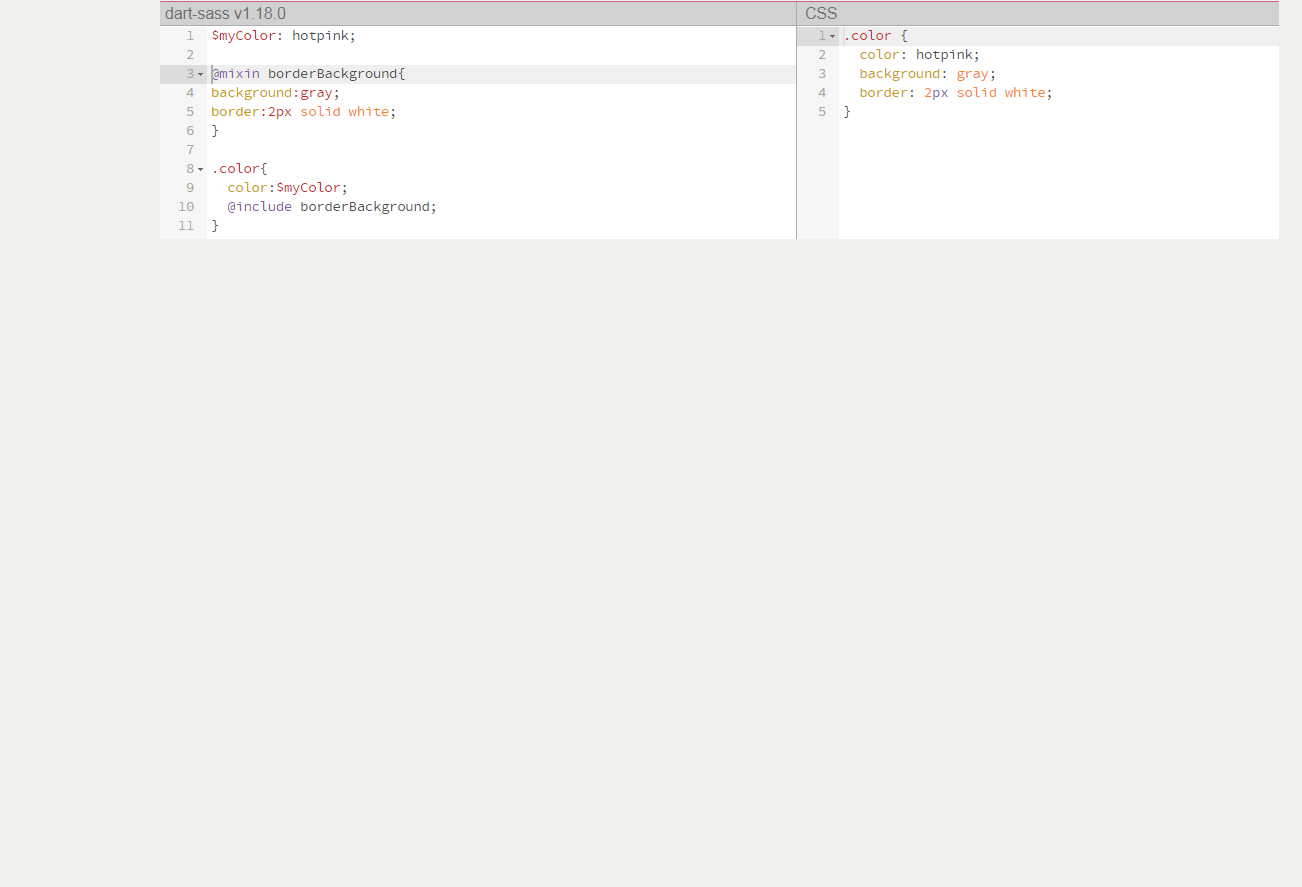
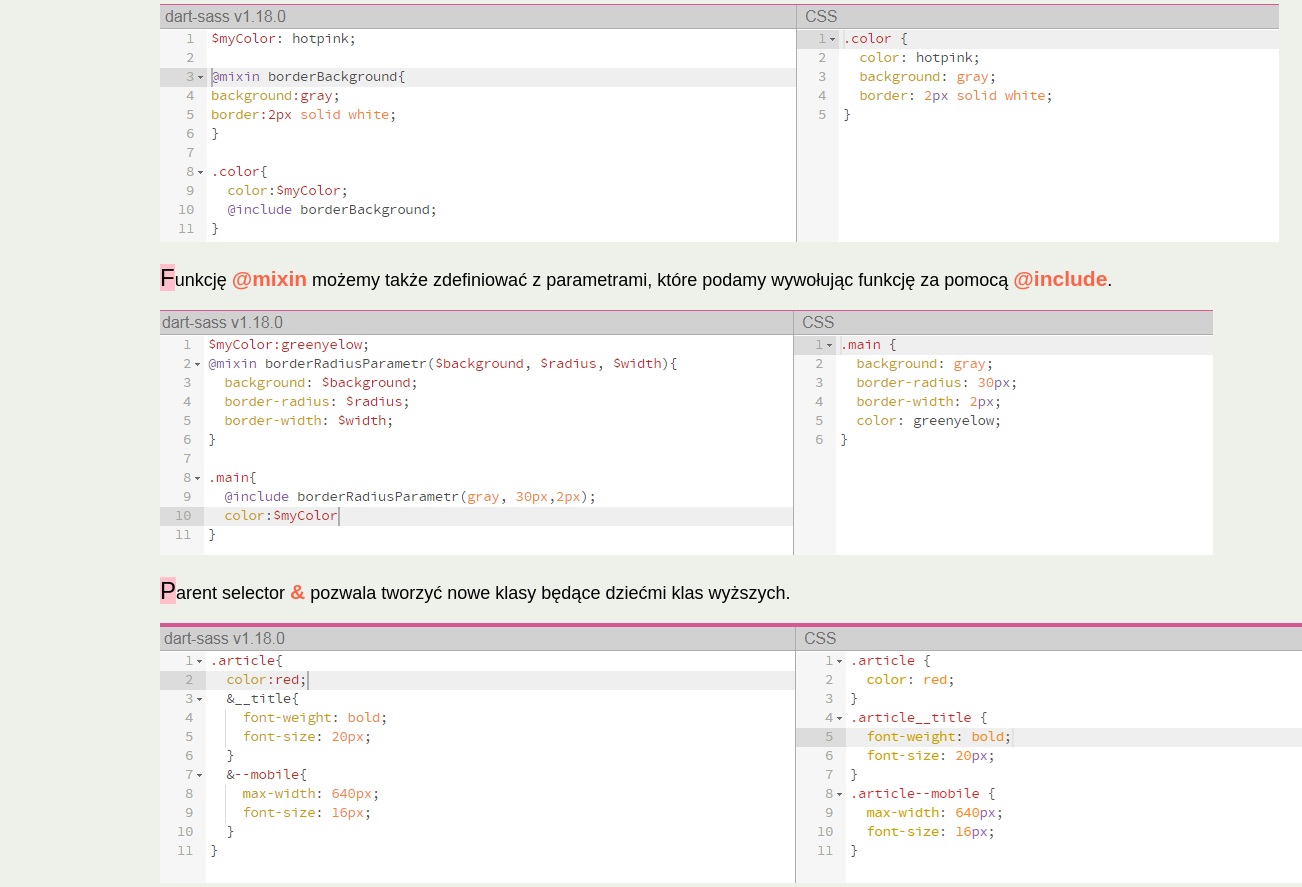
Before and after one commit to norbert-lukaszuk/homepage, a plain HTML site: page sass.html in a window 1280 px wide. Shown: the part 344-1231 px from the top of the page, 1302 px wide, since content can reach past the window. Before the commit the page ends 800 px from the top, so only its background shows below. Drawn offline with Linux system fonts and the light colour scheme.

Commit message:
sass continue

```diff
--- a/sass.html
+++ b/sass.html
@@ -4,7 +4,7 @@
     <meta charset="UTF-8">
     <meta name="viewport" content="width=device-width, initial-scale=1.0">
     <meta http-equiv="X-UA-Compatible" content="ie=edge">
-    <title>Document</title>
+    <title>SASS</title>
 </head>
 <style>
 html{
@@ -17,6 +17,7 @@ body{
 }
 .bolder{
     color:tomato;
+    font-size: 21px;
 }
 .paragraph{
     font-size: 18px;
@@ -36,6 +37,11 @@ body{
     przez <b class="bolder">@include</b>.
     </p>
     <img src="img/@mixin @include.png" alt="@mixin & $include">
-
+    <p class="paragraph">Funkcję <b class="bolder">@mixin</b> możemy także zdefiniować z parametrami, które podamy wywołując
+    funkcję za pomocą <b class="bolder">@include</b>.
+    </p>
+    <img src="img/@mixin @include with parametr.png" alt="">
+    <p class="paragraph">Parent selector <b class="bolder">&</b> pozwala tworzyć nowe klasy będące dziećmi klas wyższych. </p>
+    <img src="img/& parent selector.png">
 </body>
 </html>
```
Also changed, not shown: img/& parent selector.png (added), img/@mixin @include with parametr.png (added).
